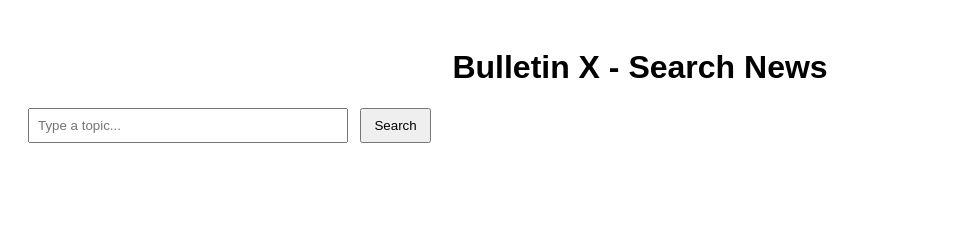
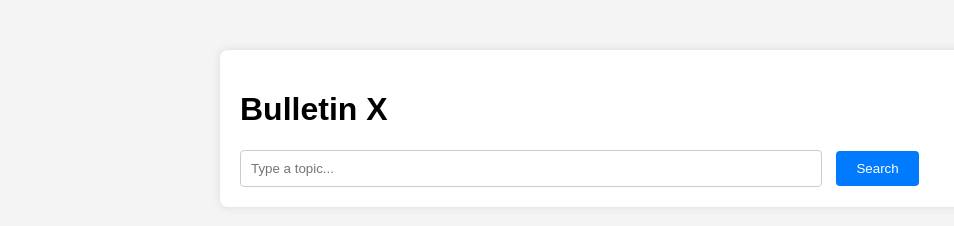
Before and after one commit to DG-Devil/NewsApp, a plain HTML site: page index.html in a window 1280 px wide. Shown: the whole page, without its empty margins (0-954 px from the left). Drawn offline with Linux system fonts and the light colour scheme.

Commit message:
Onceagain

```diff
--- a/api/news.js
+++ b/api/news.js
@@ -1,4 +1,3 @@
-// api/news.js
 import fetch from "node-fetch";
 
 export default async function handler(req, res) {
--- a/index.html
+++ b/index.html
@@ -2,15 +2,17 @@
 <html lang="en">
 <head>
     <meta charset="UTF-8">
+    <meta name="viewport" content="width=device-width, initial-scale=1.0">
     <title>Bulletin X - News App</title>
     <link rel="stylesheet" href="style.css">
 </head>
 <body>
-    <h1>Bulletin X - Search News</h1>
-    <input type="text" id="query" placeholder="Type a topic...">
-    <button onclick="searchNews()">Search</button>
-
-    <div id="results"></div>
+    <div class="container">
+        <h1>Bulletin X</h1>
+        <input type="text" id="query" placeholder="Type a topic...">
+        <button onclick="searchNews()">Search</button>
+        <div id="results"></div>
+    </div>
 
     <script src="main.js"></script>
 </body>
--- a/main.js
+++ b/main.js
@@ -1,7 +1,7 @@
-const backendURL = "/api/news"; // Node.js serverless path
+const backendURL = "/api/news";
 
 async function searchNews() {
-    const query = document.getElementById("query").value;
+    const query = document.getElementById("query").value.trim();
     if (!query) return alert("Please enter a topic");
 
     const container = document.getElementById("results");
--- a/style.css
+++ b/style.css
@@ -1,7 +1,58 @@
-body { font-family: Arial, sans-serif; padding: 20px; }
-h1 { text-align: center; }
-input { width: 300px; padding: 8px; margin-right: 8px; }
-button { padding: 8px 12px; }
-#results { margin-top: 20px; }
-.card { border: 1px solid #ddd; padding: 10px; margin-bottom: 10px; border-radius: 5px; }
-.card h3 { margin: 0; }
+body {
+    font-family: Arial, sans-serif;
+    background-color: #f4f4f4;
+    margin: 0;
+    padding: 0;
+}
+
+.container {
+    max-width: 800px;
+    margin: 50px auto;
+    padding: 20px;
+    background-color: #fff;
+    border-radius: 8px;
+    box-shadow: 0 0 10px rgba(0,0,0,0.1);
+}
+
+input[type="text"] {
+    width: 70%;
+    padding: 10px;
+    margin-right: 10px;
+    border-radius: 4px;
+    border: 1px solid #ccc;
+}
+
+button {
+    padding: 10px 20px;
+    border: none;
+    background-color: #007bff;
+    color: white;
+    border-radius: 4px;
+    cursor: pointer;
+}
+
+button:hover {
+    background-color: #0056b3;
+}
+
+.card {
+    border-bottom: 1px solid #ccc;
+    padding: 10px 0;
+}
+
+.card h3 {
+    margin: 0;
+}
+
+.card p {
+    margin: 5px 0;
+}
+
+.card a {
+    color: #007bff;
+    text-decoration: none;
+}
+
+.card a:hover {
+    text-decoration: underline;
+}
```
